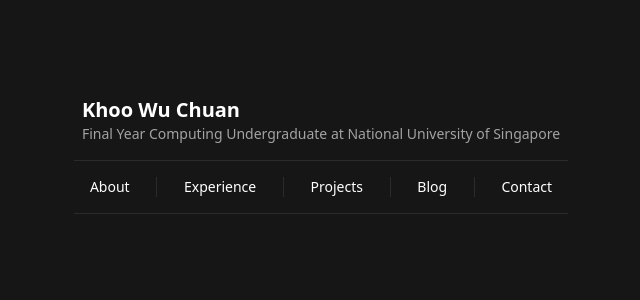
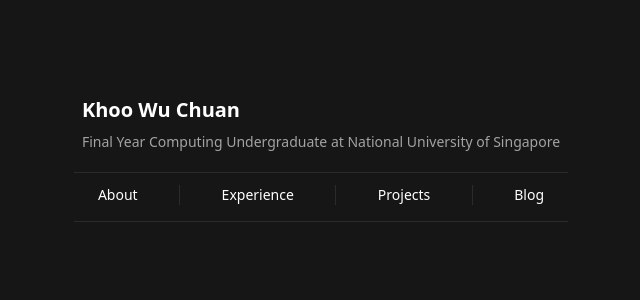
Before and after one commit to 0xwuchuan/wuchuan.xyz, a Next.js app: page / in a window 1280 px wide. Shown: the top 300 px of the page, without its empty margins (319-959 px from the left). Built offline with nearby package versions, Linux system fonts and the light colour scheme.

Commit message:
feat: polish header

```diff
--- a/src/components/header.tsx
+++ b/src/components/header.tsx
@@ -3,12 +3,12 @@
 export default function Header() {
   return (
     <header className="pt-24">
-      <span className="px-2 text-xl font-bold">Khoo Wu Chuan</span>
-      <p className="px-2 text-sm text-neutral-400">
+      <span className="p-2 text-xl font-bold">Khoo Wu Chuan</span>
+      <p className="p-2 text-sm text-neutral-400">
         Final Year Computing Undergraduate at National University of Singapore
       </p>
-      <Separator className="my-4 opacity-50 bg-neutral-700" />
-      <ul className="flex justify-between h-5 px-4 text-sm">
+      <Separator className="my-3 opacity-50 bg-neutral-700" />
+      <ul className="flex justify-between h-5 px-6 text-sm">
         <li>About</li>
         <Separator
           orientation="vertical"
@@ -25,11 +25,6 @@
           className="opacity-50 bg-neutral-700"
         />
         <li>Blog</li>
-        <Separator
-          orientation="vertical"
-          className="opacity-50 bg-neutral-700"
-        />
-        <li>Contact</li>
       </ul>
       <Separator className="my-4 opacity-50 bg-neutral-700" />
     </header>
```
